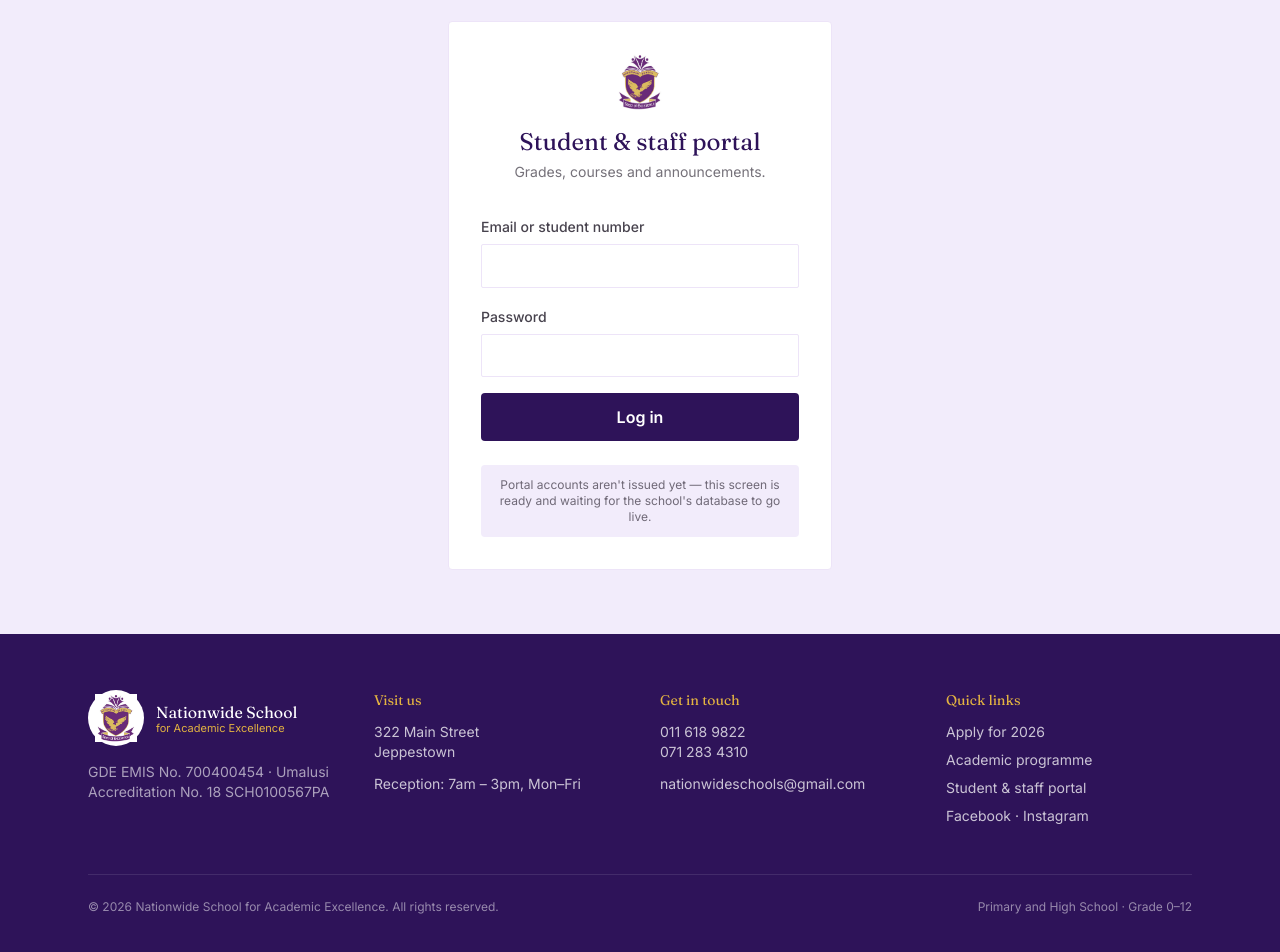
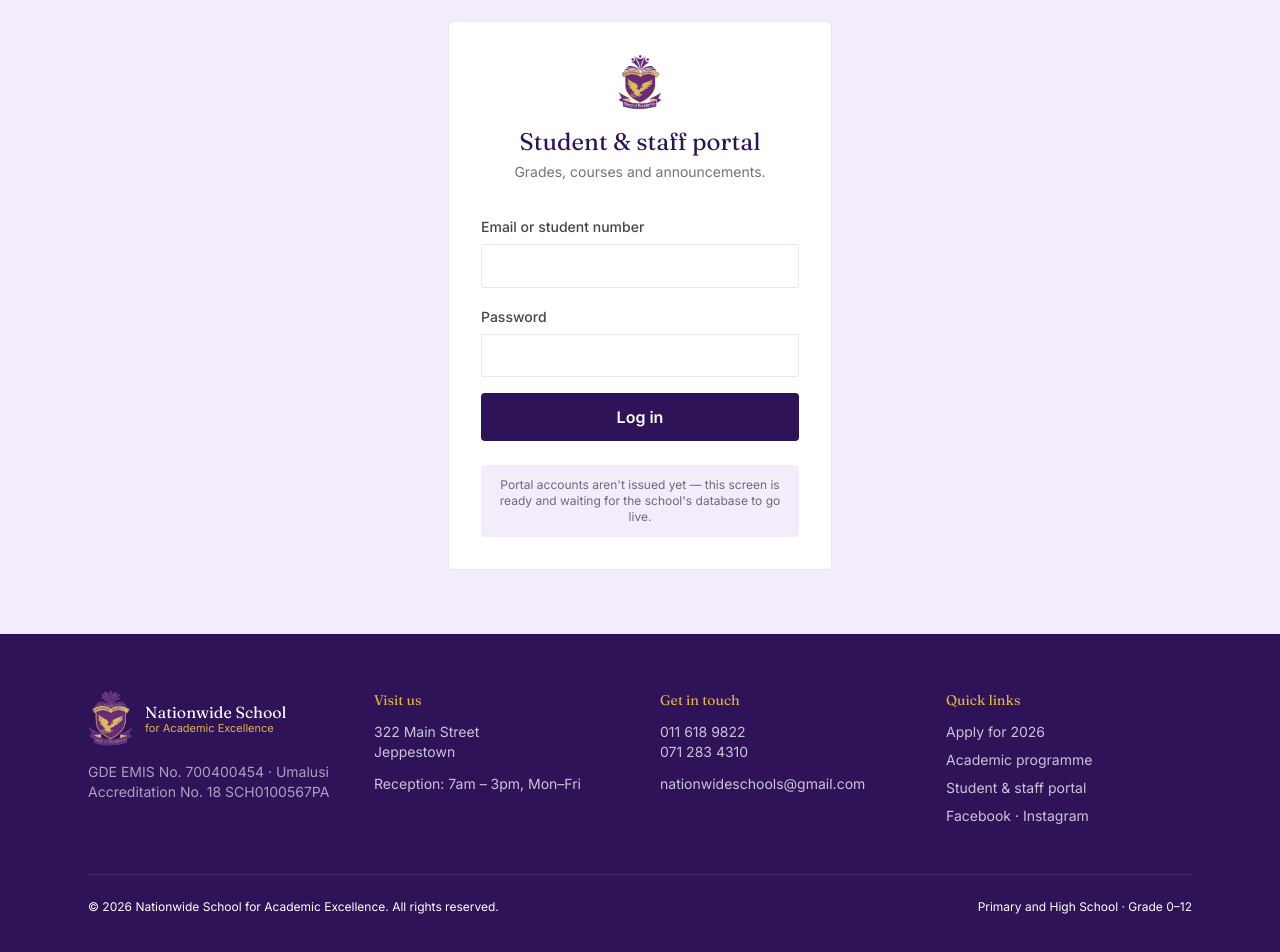
Before and after one commit to weafrica/nationwide-school-website, a React (Vite) app: page /portal in a window 1280 px wide. Shown: the part 112-1064 px from the top of the page. Built offline with nearby package versions, Linux system fonts and the light colour scheme.

Commit message:
Re-trim logo with anti-aliased edges, remove white-box footer, brighten footer text

```diff
--- a/src/components/Footer.jsx
+++ b/src/components/Footer.jsx
@@ -8,7 +8,7 @@
         <div className="grid gap-10 sm:grid-cols-2 lg:grid-cols-4">
           <div>
             <div className="flex items-center gap-3">
-              <Seal className="h-14 w-14" onPurple />
+              <Seal className="h-14 w-auto" />
               <span className="font-serif text-base leading-tight">
                 Nationwide School
                 <span className="block text-[11px] font-sans text-gold-500">for Academic Excellence</span>
@@ -56,7 +56,7 @@
           </div>
         </div>
 
-        <div className="mt-12 flex flex-col gap-2 border-t border-white/10 pt-6 text-xs text-white/50 sm:flex-row sm:items-center sm:justify-between">
+        <div className="mt-12 flex flex-col gap-2 border-t border-white/10 pt-6 text-xs text-white sm:flex-row sm:items-center sm:justify-between">
           <p>&copy; {new Date().getFullYear()} Nationwide School for Academic Excellence. All rights reserved.</p>
           <p>Primary and High School &middot; Grade 0–12</p>
         </div>
--- a/src/components/Seal.jsx
+++ b/src/components/Seal.jsx
@@ -1,18 +1,12 @@
-// Real school crest (public/logo.png), exactly as supplied — no
-// re-editing of the artwork. Its background is white, so on a purple
-// surface (header, footer, portal) it sits inside a white disc, the way
-// a printed badge or seal normally would, rather than looking like a
-// broken cutout.
-export default function Seal({ className = 'h-10 w-10', onPurple = false }) {
-  const img = <img src="/logo.png" alt="Nationwide School for Academic Excellence crest" className="h-full w-full object-contain" />;
-
-  if (!onPurple) {
-    return <span className={`${className} inline-block`}>{img}</span>;
-  }
-
+// Real school crest (public/logo.png), trimmed to its content with a
+// smooth (anti-aliased) transparent background — sits cleanly on both
+// light and purple surfaces without a white box or jagged edges.
+export default function Seal({ className = 'h-10 w-10' }) {
   return (
-    <span className={`${className} inline-flex items-center justify-center rounded-full bg-white p-1`}>
-      {img}
-    </span>
+    <img
+      src="/logo.png"
+      alt="Nationwide School for Academic Excellence crest"
+      className={`${className} object-contain`}
+    />
   );
 }
```
Also changed, not shown: public/favicon.png, public/logo.png.
